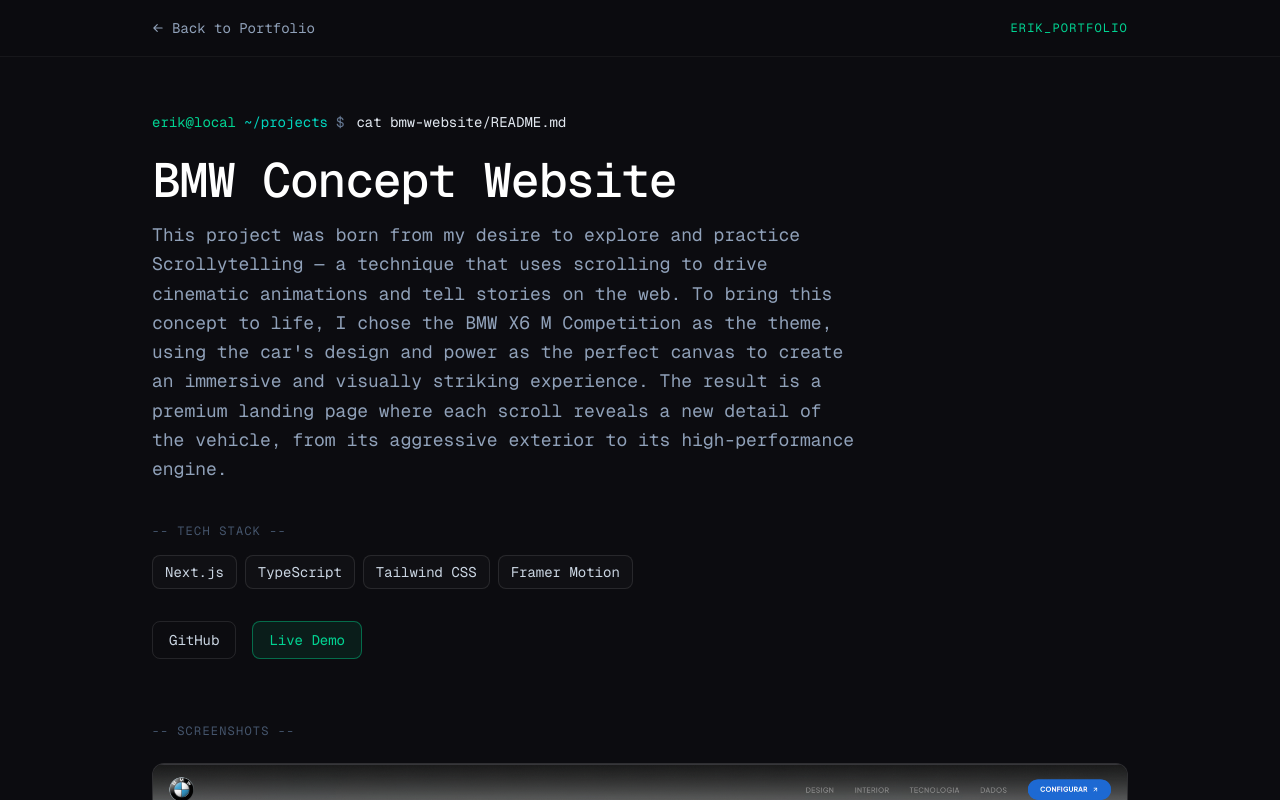
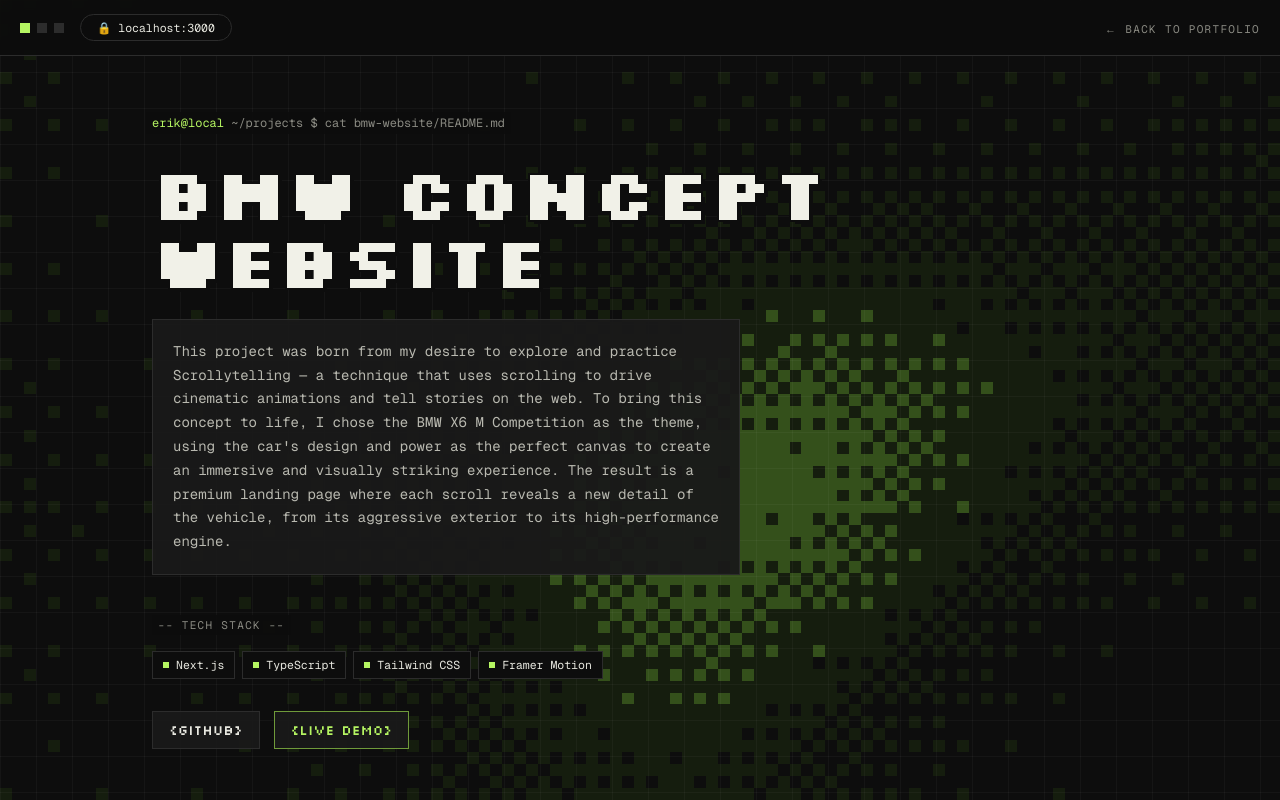
Before and after one commit to ErikEliasV/portfolio, a Next.js app: page /portfolio/en/projects/bmw-website in a window 1280 px wide. Shown: the top 800 px of the page. Built offline with nearby package versions, Linux system fonts and the light colour scheme.

Commit message:
feat: restyle project detail page

```diff
--- a/src/app/[locale]/projects/[slug]/ProjectDetailClient.tsx
+++ b/src/app/[locale]/projects/[slug]/ProjectDetailClient.tsx
@@ -1,95 +1,73 @@
 "use client";
 
 import { useTranslations } from "next-intl";
-import { motion } from "framer-motion";
-import { Link } from "@/i18n/routing";
-import { ArrowLeft } from "@phosphor-icons/react";
+import { MotionConfig, motion } from "framer-motion";
 import type { Project } from "@/data/projects";
+import { DitherBackground } from "@/components/dither/DitherBackground";
+import { BrowserBar } from "@/components/nav/BrowserBar";
+import { Chip } from "@/components/ui/Chip";
+import { PixelCard } from "@/components/ui/PixelCard";
 
 const basePath = process.env.NEXT_PUBLIC_BASE_PATH || "";
 
+const enter = (delay = 0) => ({
+  initial: { opacity: 0, y: 20 },
+  animate: { opacity: 1, y: 0 },
+  transition: { delay, type: "spring" as const, stiffness: 100, damping: 20 },
+});
+
+function Label({ children }: { children: React.ReactNode }) {
+  return (
+    <h2 className="mb-4 w-fit bg-ink/90 px-1.5 py-0.5 text-[11px] uppercase tracking-[0.12em] text-muted">
+      -- {children} --
+    </h2>
+  );
+}
+
 export function ProjectDetailClient({ project }: { project: Project }) {
   const t = useTranslations("Projects");
+  const tSections = useTranslations("Sections");
 
   return (
-    <main className="min-h-screen bg-[#0c0c10] text-slate-200">
-      {/* Fixed Top Bar */}
-      <nav className="fixed top-0 left-0 right-0 z-50 border-b border-white/5 bg-[#0c0c10]/80 backdrop-blur-xl">
-        <div className="max-w-5xl mx-auto px-6 h-14 flex items-center justify-between">
-          <Link
-            href="/"
-            className="flex items-center gap-2 text-sm font-geist-mono text-slate-400 hover:text-emerald-400 transition-colors group"
-          >
-            <ArrowLeft weight="bold" className="text-xs transition-transform group-hover:-translate-x-1" />
-            {t("back")}
-          </Link>
-          <span className="font-geist-mono text-xs text-emerald-400 tracking-widest">
-            ERIK_PORTFOLIO
-          </span>
-        </div>
-      </nav>
+    <MotionConfig reducedMotion="user">
+      <DitherBackground />
+      <BrowserBar visible={1} showBack />
 
-      <div className="max-w-5xl mx-auto px-6 pt-28 pb-24">
-        {/* Header */}
-        <motion.div
-          initial={{ opacity: 0, y: 20 }}
-          animate={{ opacity: 1, y: 0 }}
-          transition={{ type: "spring", stiffness: 100, damping: 20 }}
-        >
-          {/* Terminal prompt */}
-          <div className="flex items-center gap-2 mb-6 font-geist-mono text-sm selection:bg-emerald-500/30">
-            <span className="text-emerald-400">erik@local</span>
-            <span className="text-teal-400">~/projects</span>
-            <span className="text-slate-500">$</span>
-            <span className="text-slate-200 ml-1">cat {project.slug}/README.md</span>
-          </div>
-
-          <h1 className="text-3xl md:text-5xl font-medium tracking-tight text-white mb-4">
+      <main className="mx-auto max-w-5xl px-6 pb-24 pt-28">
+        {/* Cabeçalho */}
+        <motion.div {...enter()}>
+          <p className="-ml-1.5 mb-6 w-fit bg-ink/90 px-1.5 py-0.5 text-[12px] text-muted [overflow-wrap:anywhere]">
+            <span className="text-accent">erik@local</span> ~/projects $ cat {project.slug}/README.md
+          </p>
+          <h1 className="font-pixel text-[clamp(28px,6vw,72px)] font-bold uppercase leading-[0.95] text-cream text-outline [overflow-wrap:anywhere]">
             {t(project.titleKey)}
           </h1>
-          <p className="text-slate-400 text-lg leading-relaxed max-w-[65ch]">
+          <p className="mt-6 max-w-[70ch] border border-line bg-panel/95 p-5 text-[14px] leading-[1.7] text-copy">
             {t(project.descKey)}
           </p>
         </motion.div>
 
-        {/* Tech Stack */}
-        <motion.div
-          initial={{ opacity: 0, y: 20 }}
-          animate={{ opacity: 1, y: 0 }}
-          transition={{ delay: 0.1, type: "spring", stiffness: 100, damping: 20 }}
-          className="mt-10"
-        >
-          <h2 className="font-geist-mono text-xs text-slate-600 uppercase tracking-widest mb-4">
-            -- {t("tech_stack")} --
-          </h2>
-          <div className="flex flex-wrap gap-2">
+        {/* Tech stack */}
+        <motion.div {...enter(0.1)} className="mt-10">
+          <Label>{t("tech_stack")}</Label>
+          <div className="flex flex-wrap gap-[7px]">
             {project.tech.map((tech) => (
-              <span
-                key={tech}
-                className="px-3 py-1.5 text-sm font-geist-mono text-slate-300 border border-white/10 rounded-lg bg-white/[0.02] hover:border-emerald-500/50 hover:bg-emerald-500/10 transition-colors"
-              >
-                {tech}
-              </span>
+              <Chip key={tech}>{tech}</Chip>
             ))}
           </div>
         </motion.div>
 
         {/* Links */}
         {(project.github || project.live) && (
-          <motion.div
-            initial={{ opacity: 0, y: 20 }}
-            animate={{ opacity: 1, y: 0 }}
-            transition={{ delay: 0.15, type: "spring", stiffness: 100, damping: 20 }}
-            className="mt-8 flex gap-4"
-          >
+          <motion.div {...enter(0.15)} className="mt-8 flex flex-wrap gap-3.5">
             {project.github && (
               <a
                 href={project.github}
                 target="_blank"
                 rel="noopener noreferrer"
-                className="px-4 py-2 text-sm font-geist-mono text-slate-300 border border-white/10 rounded-lg hover:border-emerald-500/50 hover:bg-emerald-500/10 hover:text-emerald-400 transition-all"
+                className="border border-line bg-panel/95 px-4 py-2 font-pixel text-sm uppercase text-fg transition-colors hover:border-accent-dim hover:text-accent"
               >
-                GitHub
+                {"{GitHub}"}
               </a>
             )}
             {project.live && (
@@ -97,24 +75,17 @@
                 href={project.live}
                 target="_blank"
                 rel="noopener noreferrer"
-                className="px-4 py-2 text-sm font-geist-mono text-emerald-400 border border-emerald-500/50 rounded-lg bg-emerald-500/10 hover:bg-emerald-500/20 transition-all"
+                className="border border-accent-dim bg-panel/95 px-4 py-2 font-pixel text-sm uppercase text-accent transition-colors hover:bg-ink"
               >
-                Live Demo
+                {"{Live Demo}"}
               </a>
             )}
           </motion.div>
         )}
 
-        {/* Screenshots Gallery */}
-        <motion.div
-          initial={{ opacity: 0, y: 20 }}
-          animate={{ opacity: 1, y: 0 }}
-          transition={{ delay: 0.2, type: "spring", stiffness: 100, damping: 20 }}
-          className="mt-16"
-        >
-          <h2 className="font-geist-mono text-xs text-slate-600 uppercase tracking-widest mb-6">
-            -- {t("screenshots")} --
-          </h2>
+        {/* Galeria */}
+        <motion.div {...enter(0.2)} className="mt-16">
+          <Label>{t("screenshots")}</Label>
           <div className="flex flex-col gap-6">
             {project.screenshots.map((src, i) => (
               <motion.div
@@ -123,25 +94,27 @@
                 whileInView={{ opacity: 1, y: 0 }}
                 viewport={{ once: true, margin: "-50px" }}
                 transition={{ delay: i * 0.05, type: "spring", stiffness: 100, damping: 20 }}
-                className="relative w-full flex justify-center rounded-xl overflow-hidden border border-white/10 bg-zinc-900"
               >
+                <PixelCard className="overflow-hidden p-0">
+                  {/* eslint-disable-next-line @next/next/no-img-element -- export estático com imagens sem otimização */}
                   <img
                     src={`${basePath}${src}`}
                     alt={`${t(project.titleKey)} screenshot ${i + 1}`}
-                  className="w-auto max-w-full h-auto max-h-[85vh] object-contain"
+                    className="block aspect-video w-full bg-panel object-cover"
                     loading="lazy"
                   />
+                </PixelCard>
               </motion.div>
             ))}
           </div>
         </motion.div>
 
-        {/* Terminal closure */}
-        <div className="mt-24 text-xs font-geist-mono text-slate-500 flex flex-col gap-1 items-center justify-center opacity-40 hover:opacity-100 transition-opacity cursor-default">
-          <span className="text-emerald-500/50">{"[ End of file ]"}</span>
+        {/* Fim do arquivo */}
+        <div className="mt-24 flex flex-col items-center gap-1 text-[11px] tracking-[0.14em] text-muted">
+          <span className="text-accent">{tSections("contact.eof")}</span>
           <span>EOF</span>
         </div>
-      </div>
       </main>
+    </MotionConfig>
   );
 }
```
Lines whose indentation alone changed are shown as unchanged.
